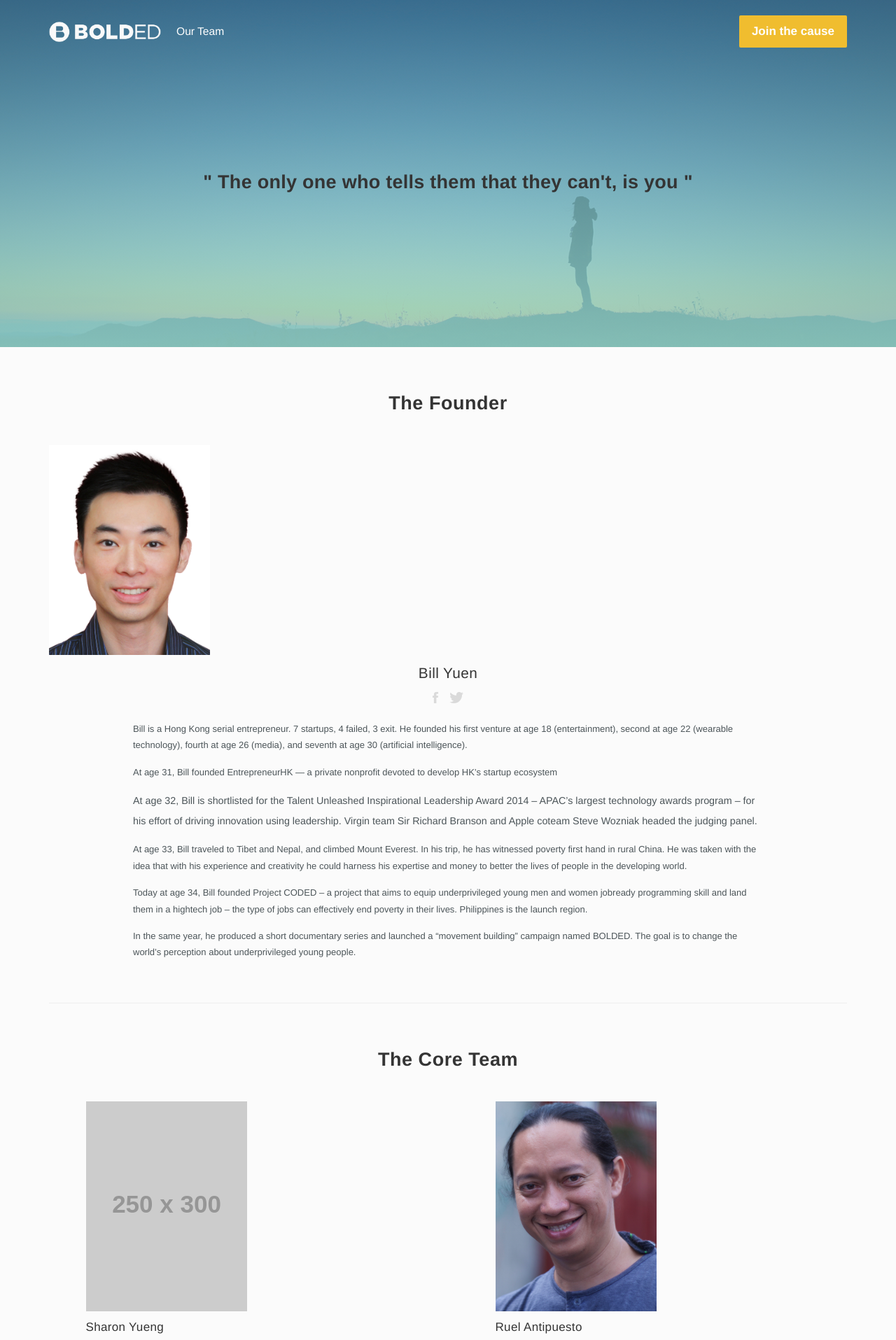
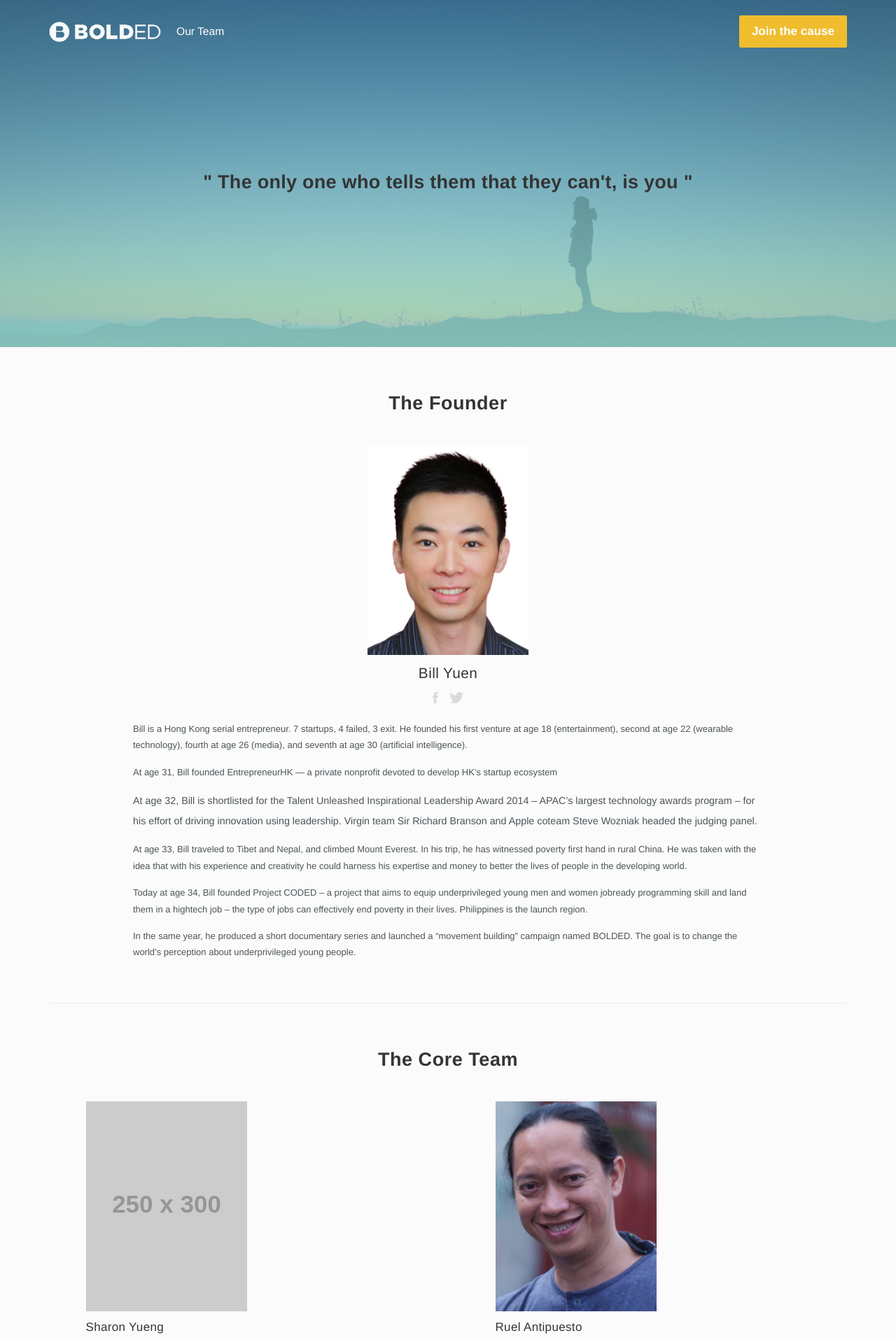
Before and after one commit to codedred/bolded, a Jekyll site: the page built from team.html, in a window 1280 px wide. Shown: the top 1915 px of the page at 70% size. Built offline with Jekyll 4.4.1, drawn with Linux system fonts in a browser that asks for light colours; nearby versions of some CDN libraries; some web fonts are replaced.

Commit message:
fixes founder image position

```diff
--- a/_sass/components/_team.scss
+++ b/_sass/components/_team.scss
@@ -73,6 +73,7 @@
 
   .founder {
     text-align: center;
+    .member-image { margin: auto; }
     .member-name { font-size: 1.6em; }
 
     .member-content {
```
